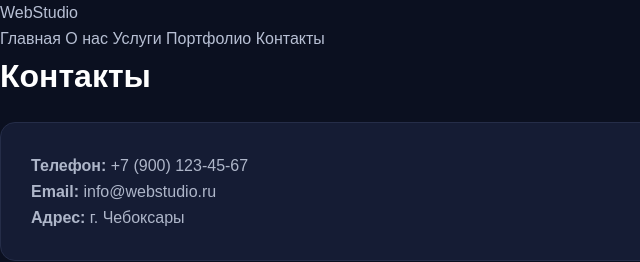
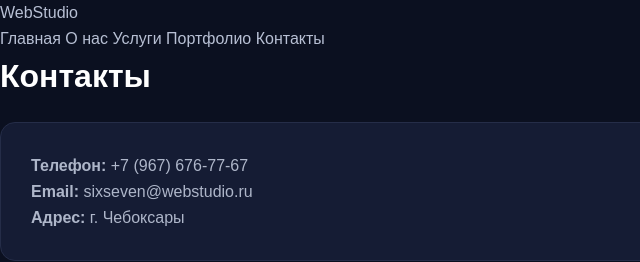
Before and after one commit to mehhq69/webstudio, a plain HTML site: page contacts.html in a window 1280 px wide. Shown: the top 262 px of the page, 0-640 px from the left. Drawn offline with Linux system fonts and the light colour scheme; files that its build step writes are made by us from their sources.

Commit message:
Update contacts.html

```diff
--- a/contacts.html
+++ b/contacts.html
@@ -27,8 +27,8 @@
     <h1>Контакты</h1>
 
     <div class="card p-4">
-        <p><strong>Телефон:</strong> +7 (900) 123-45-67</p>
-        <p><strong>Email:</strong> info@webstudio.ru</p>
+        <p><strong>Телефон:</strong> +7 (967) 676-77-67</p>
+        <p><strong>Email:</strong> sixseven@webstudio.ru</p>
         <p><strong>Адрес:</strong> г. Чебоксары</p>
     </div>
 </main>
```
